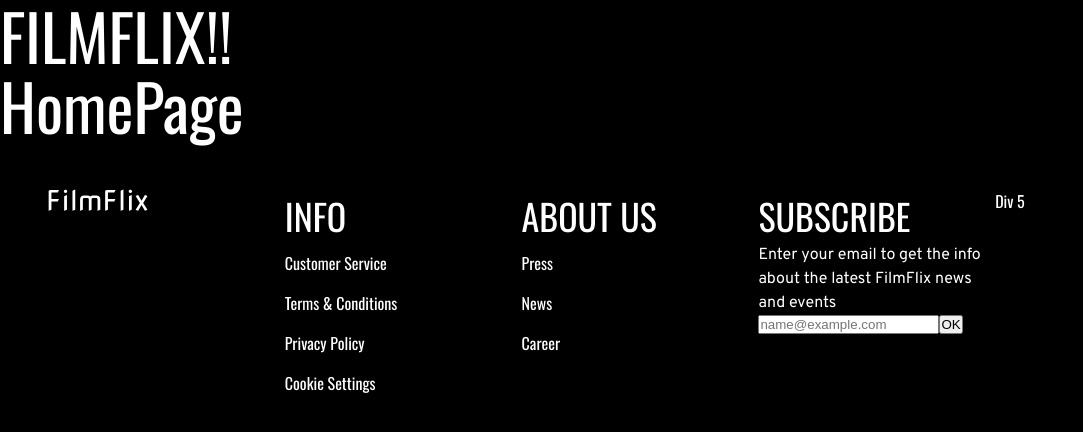
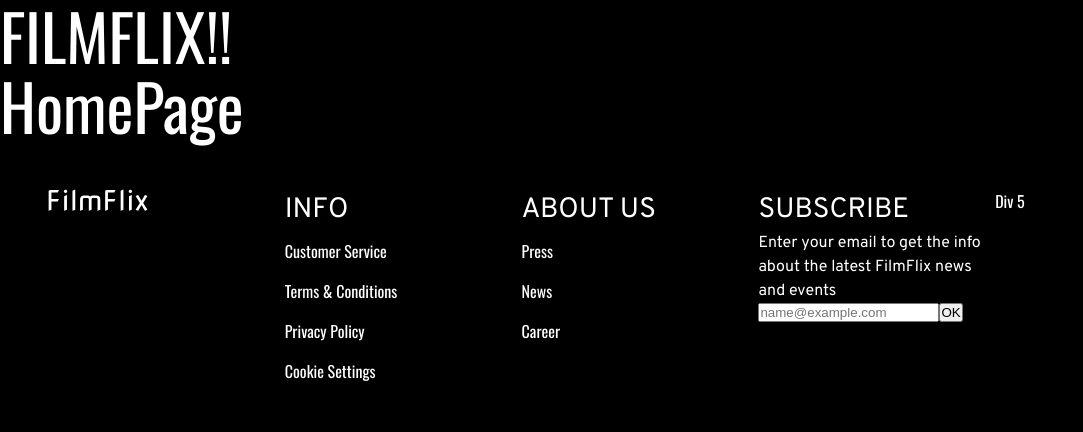
Before and after one commit to Filmflix-FED22G/filmflix, a React (Vite) app: page / in a window 1280 px wide. Shown: the top 432 px of the page, without its empty margins (0-1083 px from the left). Built offline with nearby package versions, Linux system fonts and the light colour scheme.

Commit message:
Changed font family and size on h3, h4

```diff
--- a/src/index.css
+++ b/src/index.css
@@ -71,10 +71,14 @@ h2 {
 
 h3 {
   font-size: var(--font-size-l);
+  font-family: 'Overpass', sans-serif;
+  font-weight: var(--font-weight-regular);
 }
 
 h4 {
   font-size: var(--font-size-m);
+  font-family: 'Overpass', sans-serif;
+  font-weight: var(--font-weight-regular);
 }
 
 h5 {
--- a/src/pages/components/Footer.tsx
+++ b/src/pages/components/Footer.tsx
@@ -15,7 +15,7 @@ const LogoImage = styled.img`
   height: auto;
 `;
 
-const FooterHeading = styled.h3`
+const FooterHeading = styled.h4`
   margin-top: 0;
 `;
 const FooterList = styled.ul`
```
